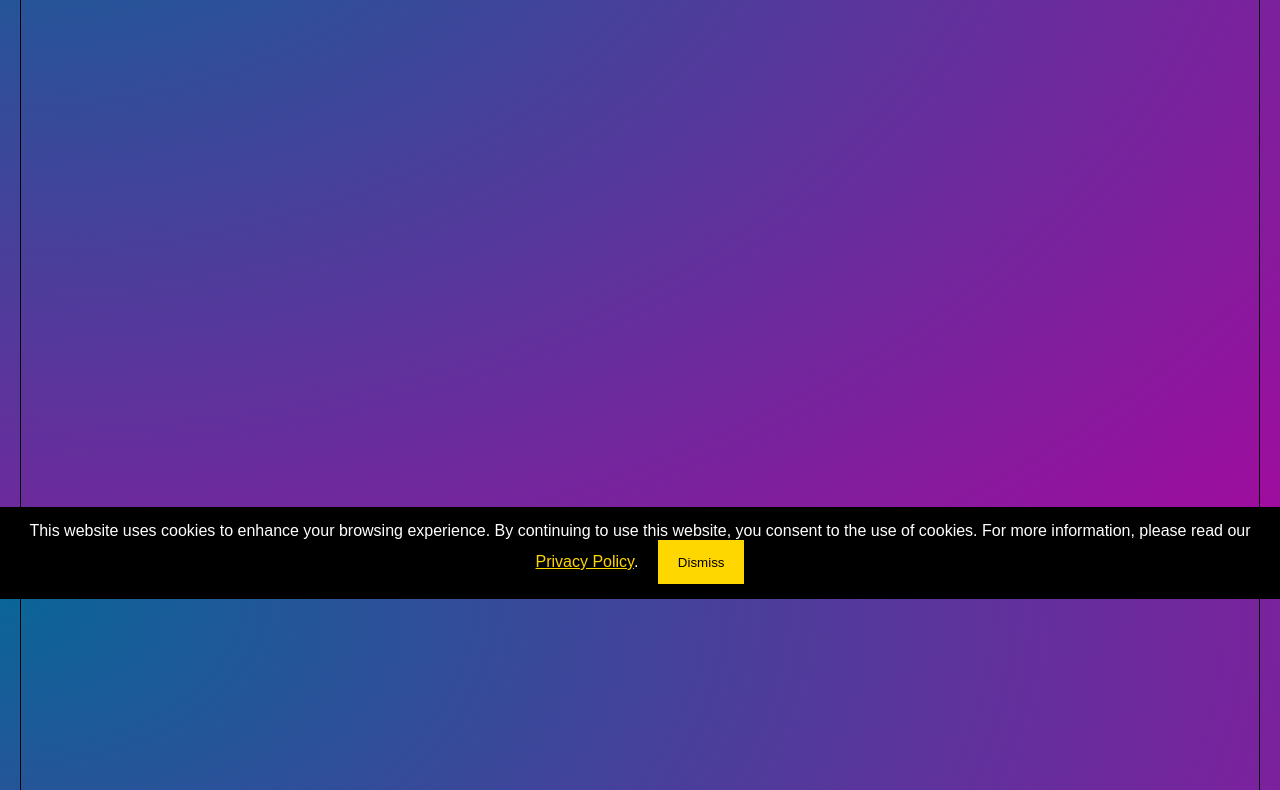
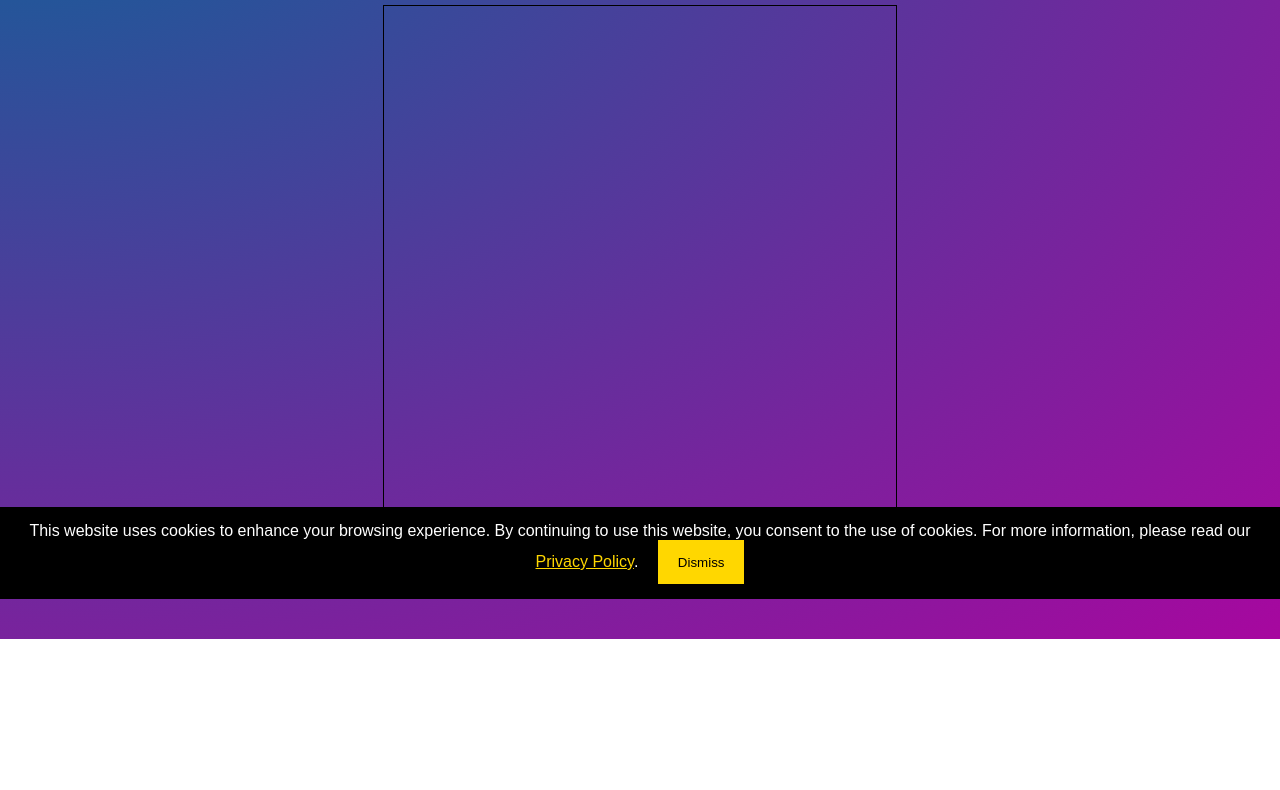
Before and after one commit to jamesbmarshall/smcdublinevent, a website: page public/index.html in a window 1280 px wide. Shown: the part 201-991 px from the top of the page. After the commit the page ends 840 px from the top, so only its background shows below. Drawn offline with Linux system fonts and the light colour scheme.

Commit message:
Fix canvas styling

```diff
--- a/public/index.html
+++ b/public/index.html
@@ -7,7 +7,7 @@
     <title>Microsoft SMC EMEA Event</title>
 
 </head>
-<body>
+<body id="canvas">
     <div id="cookie-banner">
         This website uses cookies to enhance your browsing experience. By continuing to use this website, you consent to the use of cookies.
         For more information, please read our <a href="privacy.html">Privacy Policy</a>.
--- a/public/styles/styles.css
+++ b/public/styles/styles.css
@@ -12,6 +12,17 @@ body {
     padding: 20px;
     display: flex;
     flex-direction: column;
+}
+
+#canvas {
+    background: #A7079F; /* Fallback color */
+    background: radial-gradient(at left top, #0A6598, #A7079F);
+    display: flex;
+    flex-direction: column; /* Arrange items vertically */
+    justify-content: center;
+    align-items: center;
+    height: 100vh;
+    margin: 0;
 }
 
 /* Skip Link for Accessibility */
```
